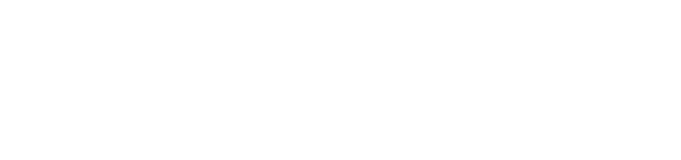
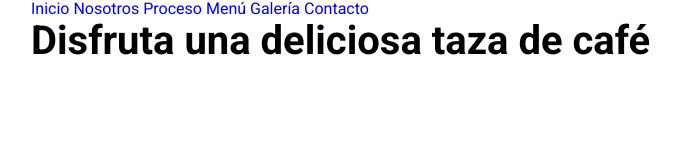
Before and after one commit to JosueP0721/Poyecto--cafeteria, a website: page index.html in a window 1280 px wide. Shown: the whole page, without its empty margins (33-714 px from the left). Drawn offline with Linux system fonts and the light colour scheme.

Commit message:
header html index.html

```diff
--- a/index.html
+++ b/index.html
@@ -12,7 +12,26 @@
     <link rel="stylesheet" href="build/css/app.css">
 </head>
 <body>
+    <header class="header header-inicio">
+        <div class="contenido-header contenedor">
+            <div class="barra">
+                <div class="logo">
 
+                </div>
+                <nav class="nav-principal">
+                    <a href="index.html">Inicio</a>
+                    <a href="nosotros.html">Nosotros</a>
+                    <a href="proceso.html">Proceso</a>
+                    <a href="menu.html">Menú</a>
+                    <a href="galeria.html">Galería</a>
+                    <a href=contacto.html"">Contacto</a>
+                </nav>
+            </div>
+            <div class="texto-header">
+                <h1>Disfruta una deliciosa taza de café</h1>
+            </div>
+        </div>
+    </header>
 
     <script src="build/js/app.js"></script>
 </body>
```
